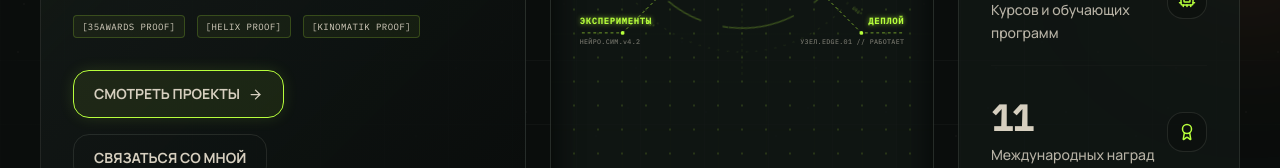
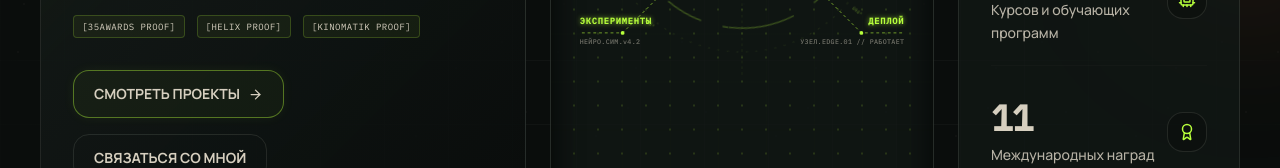
Before and after one commit to AI-Nikitka93/ai-nikitka-portfolio, a Next.js app: page / in a window 1280 px wide. Shown: the part 516-684 px from the top of the page. Built offline with nearby package versions, Linux system fonts and the light colour scheme; no server answers.

Commit message:
Optimize button hover styles by replacing solid neon fill with soft holographic outlines

```diff
--- a/src/app/page.tsx
+++ b/src/app/page.tsx
@@ -105,7 +105,7 @@ export default async function HomePage() {
             <div className="mt-8 flex flex-wrap gap-4">
               <Link
                 href="/portfolio"
-                className="inline-flex min-h-12 items-center justify-center gap-2 rounded-panel border border-accent bg-accent/8 px-5 py-3 text-sm font-bold text-accent transition-all hover:bg-accent hover:text-void-black hover:scale-[1.02] shadow-[0_0_15px_rgba(183,255,60,0.12)]"
+                className="inline-flex min-h-12 items-center justify-center gap-2 rounded-panel border border-accent/40 bg-accent/4 px-5 py-3 text-sm font-bold text-accent transition-all duration-300 hover:border-accent hover:bg-accent/18 hover:scale-[1.02] shadow-[0_0_12px_rgba(183,255,60,0.06)] hover:shadow-[0_0_25px_rgba(183,255,60,0.24)]"
               >
                 СМОТРЕТЬ ПРОЕКТЫ
                 <ArrowRight size={15} />
@@ -222,7 +222,7 @@ export default async function HomePage() {
                 <div className="mt-6 pt-4 border-t border-border-subtle/30">
                   <Link
                     href="/awards-credentials"
-                    className="inline-flex min-h-9 items-center justify-center gap-1.5 rounded-panel border border-accent bg-accent/8 px-4 py-2 text-xs font-bold text-accent hover:bg-accent hover:text-void-black hover:scale-[1.02] transition-all shadow-[0_0_10px_rgba(183,255,60,0.1)]"
+                    className="inline-flex min-h-9 items-center justify-center gap-1.5 rounded-panel border border-accent/40 bg-accent/4 px-4 py-2 text-xs font-bold text-accent transition-all duration-300 hover:border-accent hover:bg-accent/18 hover:scale-[1.02] shadow-[0_0_8px_rgba(183,255,60,0.05)] hover:shadow-[0_0_18px_rgba(183,255,60,0.2)]"
                   >
                     ПОДРОБНЕЕ
                   </Link>
@@ -499,7 +499,7 @@ export default async function HomePage() {
 
           <Link
             href="/links"
-            className="inline-flex min-h-11 items-center justify-center gap-2 rounded-panel border border-accent bg-accent/8 px-6 py-2.5 text-xs font-bold text-accent hover:bg-accent hover:text-void-black hover:scale-[1.02] transition-all shadow-[0_0_12px_rgba(183,255,60,0.1)]"
+            className="inline-flex min-h-11 items-center justify-center gap-2 rounded-panel border border-accent/40 bg-accent/4 px-6 py-2.5 text-xs font-bold text-accent transition-all duration-300 hover:border-accent hover:bg-accent/18 hover:scale-[1.02] shadow-[0_0_10px_rgba(183,255,60,0.06)] hover:shadow-[0_0_20px_rgba(183,255,60,0.22)]"
           >
             НАПИСАТЬ МНЕ <ArrowRight size={12} />
           </Link>
```
